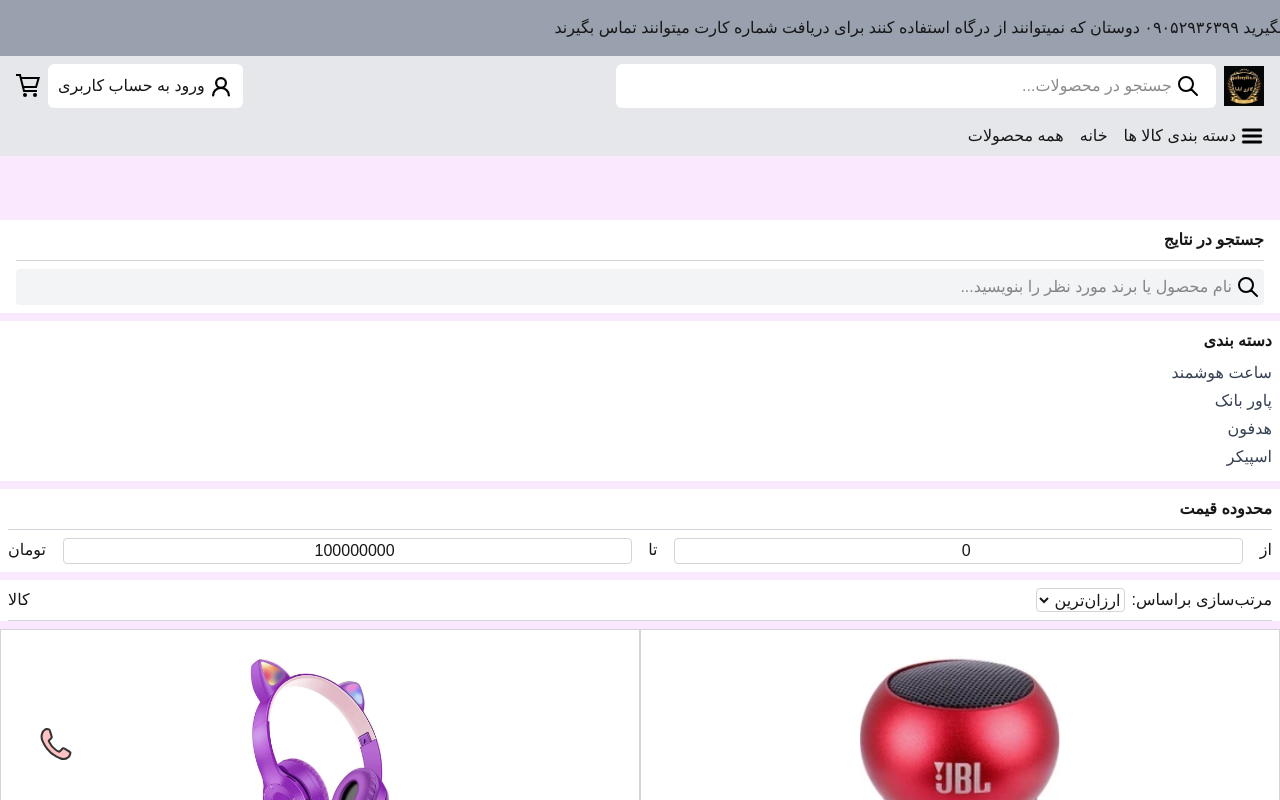
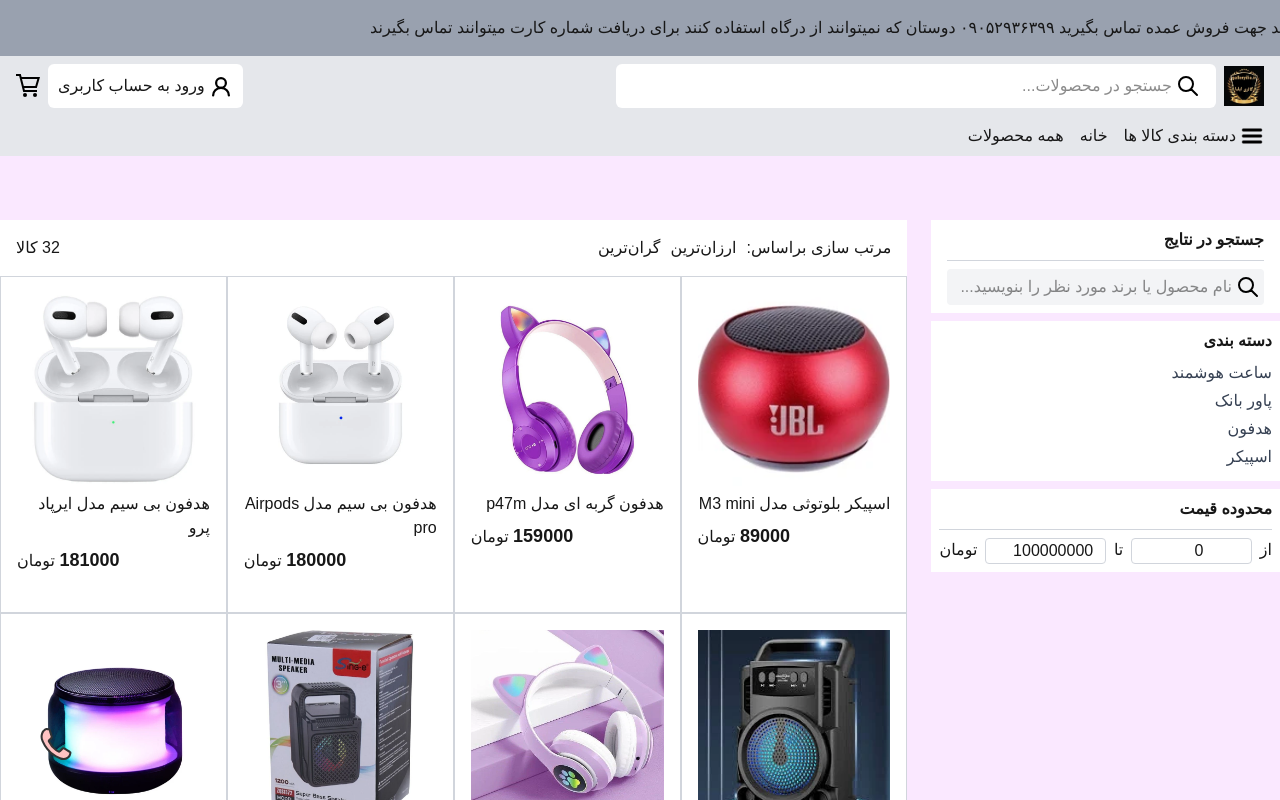
Before and after one commit to arash619550/galleryilia, a Next.js app: page /all-products in a window 1280 px wide. Shown: the top 800 px of the page. Built offline with nearby package versions, Linux system fonts and the light colour scheme.

Commit message:
feat responsiv all-products

```diff
--- a/app/all-products/page.tsx
+++ b/app/all-products/page.tsx
@@ -1,18 +1,21 @@
 'use client';
 import { useState } from 'react'
 import Container from '@/components/Container'
-import { smartWatch, headphone, powerbank, speaker } from '@/data/products'
+import { smartWatch, headphone, powerbank, speaker, allProducts } from '@/data/products'
 import Link from 'next/link'
 export default function AllProducts() {
+    const [minPrice, setMinPrice] = useState(0)
+    const [maxPrice, setMaxPrice] = useState(100000000)
     const [sortOrder, setSortOrder] = useState<'cheap' | 'expensive'>('cheap')
     const allProducts = [...smartWatch, ...powerbank, ...headphone, ...speaker]
-    const sortedProducts = [...allProducts].sort((a, b) =>
-        sortOrder === 'cheap' ? a.price - b.price : b.price - a.price
-    )
+    const filteredProducts = allProducts.filter(p => p.price >= minPrice && p.price <= maxPrice)
+        .sort((a, b) => sortOrder === "cheap" ? a.price - b.price : b.price - a.price)
     return (
         <div className='bg-fuchsia-100 pt-16'>
             <Container>
-                <div className='grid grid-cols-1 bg-white py-2 px-4 mb-2'>
+                <div className='md:grid md:grid-cols-7 md:gap-6'>
+                    <div className='md:col-span-2'>
+                        <div className=' bg-white py-2 px-4 mb-2 '>
                             <div className='flex flex-col gap-2'>
                                 <span className='font-semibold'>جستجو در نتایج</span>
                                 <hr className='text-gray-300' />
@@ -34,15 +37,15 @@
                         <div className='bg-white p-2 mb-2'>
                             <h3 className='font-semibold mb-2'>محدوده قیمت</h3>
                             <hr className='text-gray-300 mb-2' />
-                    <div className='flex justify-between'>
+                            <div className='flex justify-between md:gap-2'>
                                 <span>از</span>
-                        <input type="number" defaultValue={0} max={100000000} className='w-[45%] outline-0 text-center border-1 rounded border-gray-300' />
+                                <input type="number" value={minPrice} onChange={e => setMinPrice(Number(e.target.value))} className='w-[45%] outline-0 text-center border-1 rounded border-gray-300' />
                                 <span>تا</span>
-                        <input type="number" defaultValue={100000000} min={0} className='w-[45%] outline-0 text-center border-1 rounded border-gray-300' />
+                                <input type="number" value={maxPrice} onChange={e => setMaxPrice(Number(e.target.value))} className='w-[45%] outline-0 text-center border-1 rounded border-gray-300' />
                                 <span>تومان</span>
                             </div>
                         </div>
-                <div className='bg-white px-2 pt-2 mb-2'>
+                        <div className='bg-white px-2 pt-2 mb-2 md:hidden'>
                             <div className='flex justify-between items-center pb-2'>
                                 <div className='flex gap-1.5'>
                                     <span>مرتب‌سازی براساس:</span>
@@ -52,14 +55,24 @@
                                     </select>
                                 </div>
                                 <div>
-                            <span>کالا</span>
+                                    <span>{allProducts.length}&nbsp;کالا</span>
                                 </div>
                             </div>
                             <hr className='text-gray-300' />
                         </div>
-                <div className='bg-white grid grid-cols-2'>
-                    {sortedProducts.map(item => (
-                        <div key={item.id} className='flex flex-col p-4 items-center pb-8 border border-gray-300'>
+                    </div>
+                    <div className='md:col-span-5'>
+                        <div className='hidden md:flex justify-between bg-white p-4'>
+                            <div className='flex gap-2.5'>
+                                <span>مرتب سازی براساس:</span>
+                                <span onClick={e => setSortOrder('cheap')} className='cursor-pointer'>ارزان‌ترین</span>
+                                <span onClick={e => setSortOrder('expensive')} className='cursor-pointer'>گران‌ترین</span>
+                            </div>
+                            <h3>{allProducts.length}&nbsp;کالا</h3>
+                        </div>
+                        <div className='bg-white grid grid-cols-2 md:grid-cols-4'>
+                            {filteredProducts.map(item => (
+                                <div key={item.id} className='flex flex-col p-4 items-center pb-8 border border-gray-300 '>
                                     <img src={item.src} alt={item.alt} className='w-50 mb-1.5' />
                                     <h3 className='w-full mb-1.5'>{item.name}</h3>
                                     <div className='flex mr-auto items-baseline'>
@@ -68,7 +81,9 @@
                                 </div>
                             ))}
                         </div>
+                    </div>
+                </div>
             </Container>
-        </div>
+        </div >
     )
 }
--- /dev/null
+++ b/app/products/[id]/page.tsx
@@ -0,0 +1,7 @@
+import React from 'react'
+
+export default function page() {
+  return (
+    <div>page</div>
+  )
+}
--- /dev/null
+++ b/app/products/page.tsx
@@ -0,0 +1,9 @@
+import React from 'react'
+import { allProducts } from '../../data/products'
+export default function page() {
+    return (
+        <div>
+
+        </div>
+    )
+}
--- a/components/Navbar.tsx
+++ b/components/Navbar.tsx
@@ -7,7 +7,6 @@
     const [menuOpen, setMenuOpen] = useState(false)
     const [vh, setVh] = useState(0)
     const [scrollY, setScrollY] = useState(0)
-
 
     useEffect(() => {
         setVh(window.innerHeight)
@@ -47,7 +46,8 @@
                 <div className='flex flex-col p-4 z-2 bg-fuchsia-200 max-w-140 fixed top-0 w-140 h-screen md:hidden'>
                     <img src="/images/navbar/close-circle-svgrepo-com.svg" alt="close" className='w-8 md:hidden' onClick={() => setMenuOpen(!menuOpen)} />
                     <img src="/images/logo/logo.webp" alt="logo" className='w-16 self-center md:hidden' />
-                    <ul>
+                    <ul onClick={() => setMenuOpen(!menuOpen)}>
+                        <li><Link href={'/all-products'}>دسته بندی محصولات</Link></li>
                         <li><Link href={'/smartwatch'}>ساعت هوشمند</Link></li>
                         <li><Link href={'/powerbank'}>پاور بانک</Link></li>
                         <li><Link href={'/headphone'}>هدفون</Link></li>
--- a/data/products.ts
+++ b/data/products.ts
@@ -254,3 +254,5 @@
     link: "speaker",
     textLink: "مشاهده همه"
 };
+
+export const allProducts = [...smartWatch, ...powerbank, ...headphone, ...speaker]
```
Lines whose indentation alone changed are shown as unchanged.
